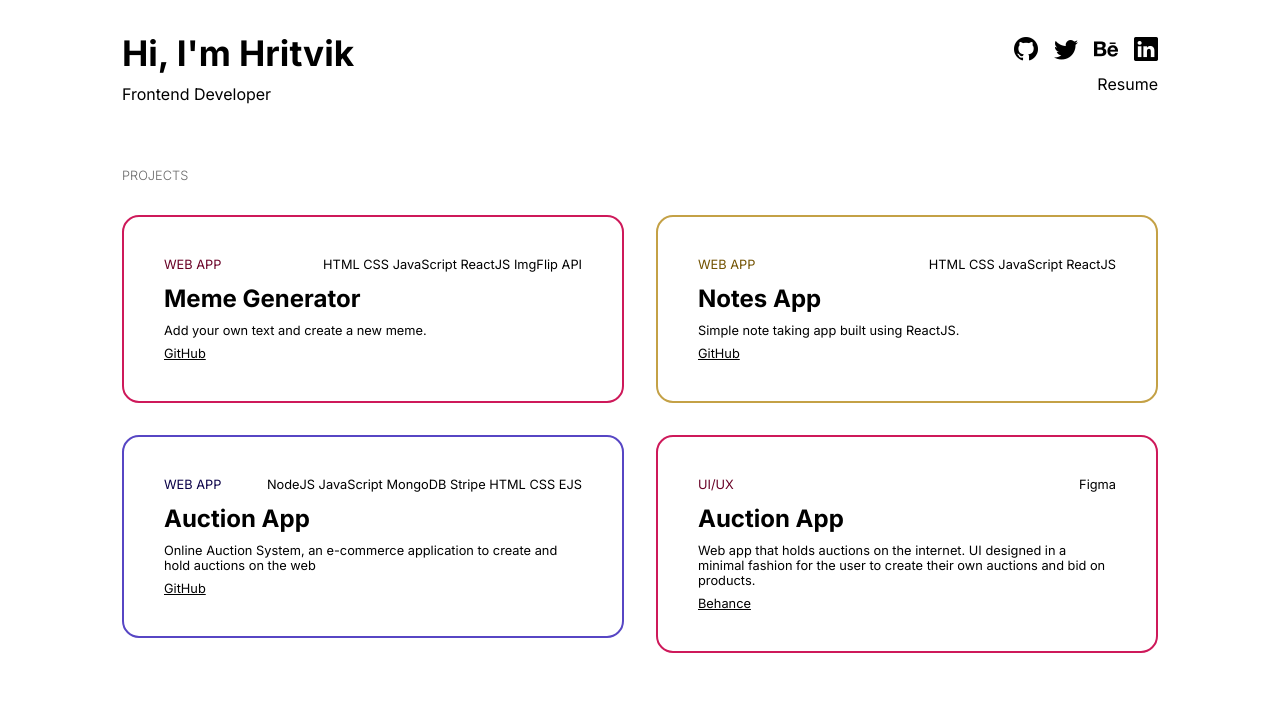
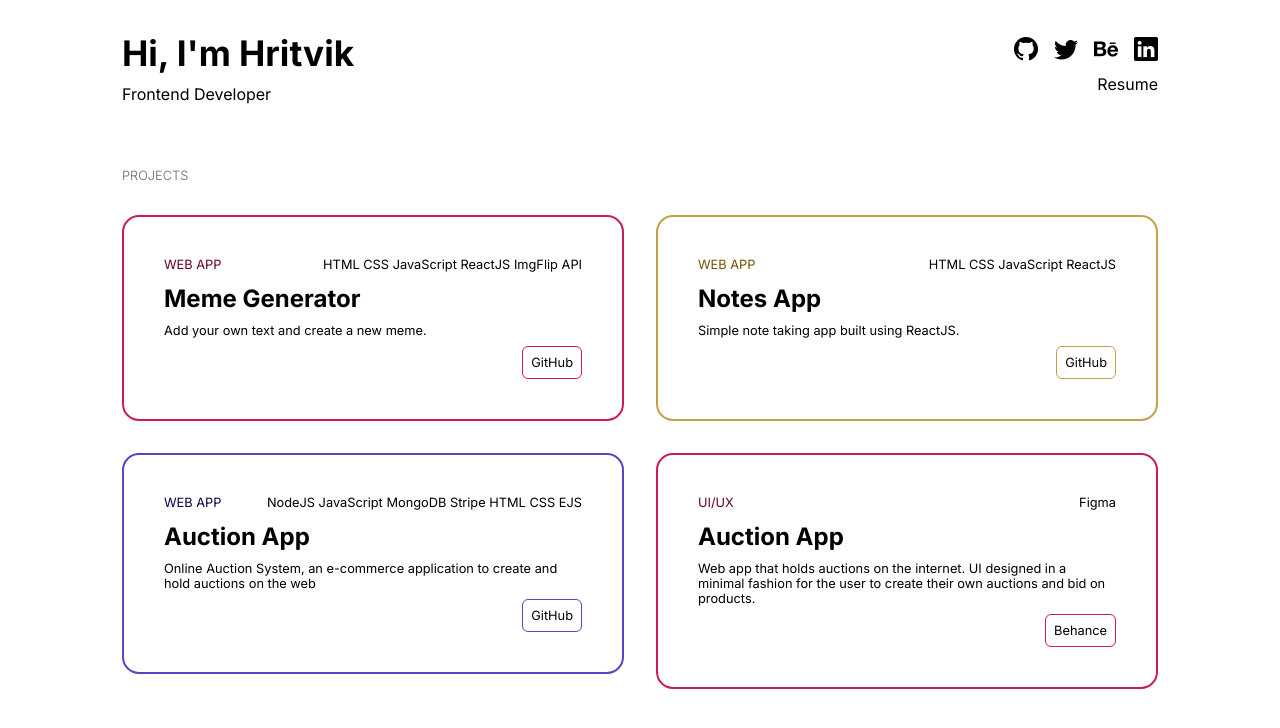
Before and after one commit to Hritvik-Mohan/hm-portfolio, a React (Vite) app: page / in a window 1280 px wide. Shown: the top 728 px of the page. Built offline with nearby package versions, Linux system fonts and the light colour scheme.

Commit message:
Add project link button

```diff
--- a/src/components/ProjectCard.css
+++ b/src/components/ProjectCard.css
@@ -23,6 +23,8 @@
 
 .card-project-stack {
     font-size: 0.54rem;
+    display: flex;
+    justify-content: end;
 }
 
 .card-project-title {
@@ -35,14 +37,20 @@
     font-size: 0.8rem;
 }
 
-.card-project-github {
+.card-project-link {
     margin-top: 0.5rem;
     font-size: 0.8rem;
-    text-decoration: underline;
+    /* text-decoration: underline; */
+    display: flex;
+    justify-content: end;
 }
 
-
-
+.card-project-link > a {
+    /* border: 1px solid #CE195A;
+    color: #CE195A; */
+    padding: 0.5rem;
+    border-radius: 6px;
+}
 
 @media (min-width: 600px) {
     .card-project-stack {
--- a/src/components/ProjectCard.jsx
+++ b/src/components/ProjectCard.jsx
@@ -26,8 +26,8 @@ export default function ProjectCard(props) {
                     {props.project.description}
                 </p>
 
-                <div className='card-project-github'>
-                    <a href={props.project.link}>
+                <div className='card-project-link'>
+                    <a href={props.project.link} style={props.project.buttonCSS}>
                         {props.project.platform}
                     </a>
                 </div>
--- a/src/data.json
+++ b/src/data.json
@@ -12,6 +12,9 @@
     },
     "color": {
       "color": "#690026"
+    },
+    "buttonCSS": {
+      "border": "1px solid #CE195A"
     }
   },
   {
@@ -27,6 +30,9 @@
     },
     "color": {
       "color": "#725200"
+    },
+    "buttonCSS": {
+      "border": "1px solid #C4A146"
     }
   },
   {
@@ -42,6 +48,9 @@
     },
     "color": {
       "color": "#0A0048"
+    },
+    "buttonCSS": {
+      "border": "1px solid #5746C4"
     }
   },
   {
@@ -57,6 +66,9 @@
     },
     "color": {
       "color": "#690026"
+    },
+    "buttonCSS": {
+      "border": "1px solid #CE195A"
     }
   }
 ]
```
